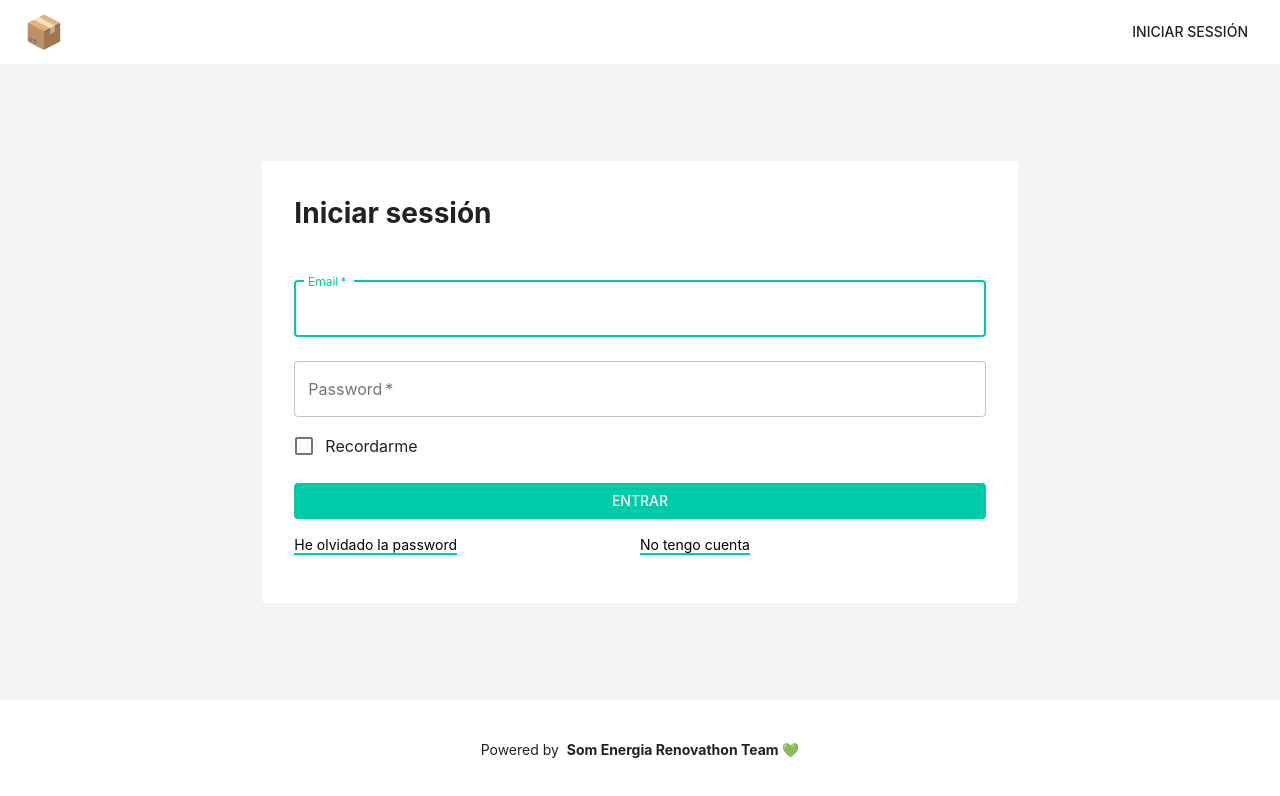
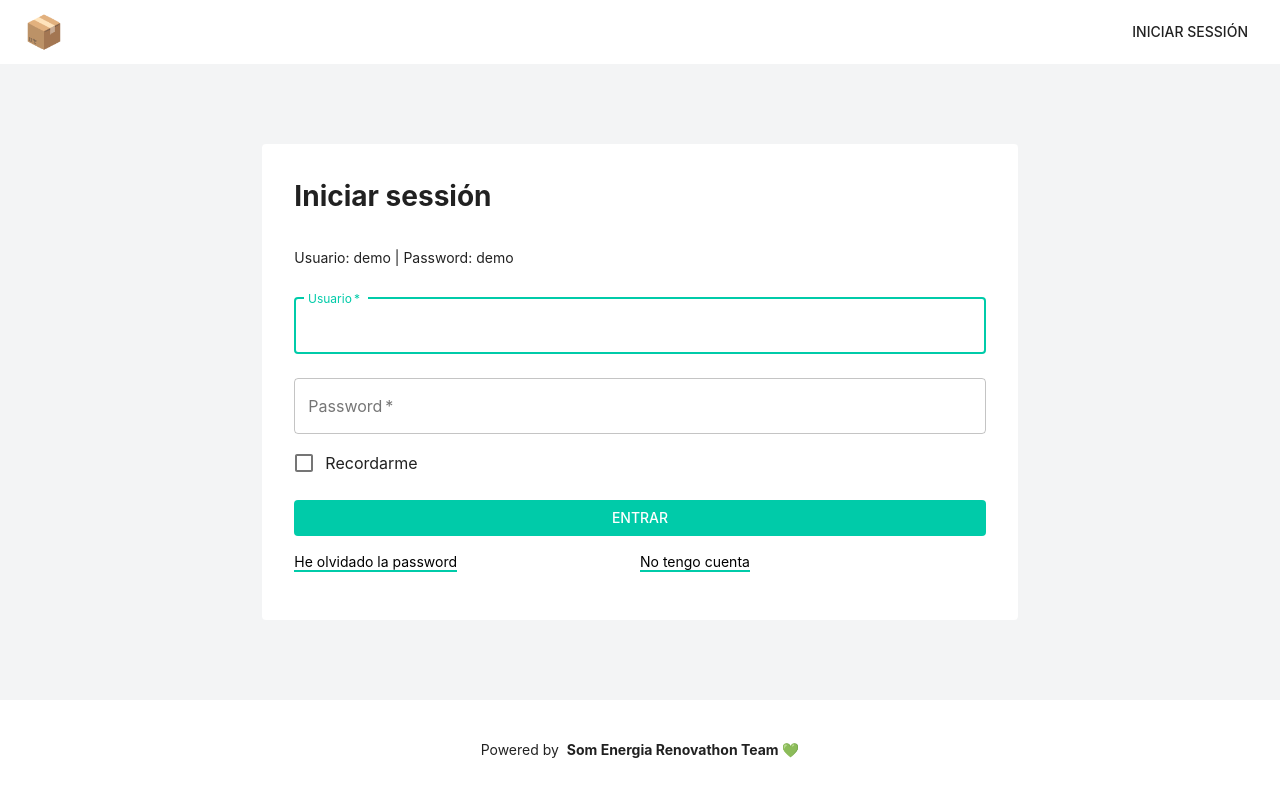
Before and after one commit to dvdriera/cajon-kwh, a Next.js app: page /login in a window 1280 px wide. Shown: the top 796 px of the page. Built offline with nearby package versions, Linux system fonts and the light colour scheme.

Commit message:
added help for login demo

```diff
--- a/pages/login.js
+++ b/pages/login.js
@@ -56,13 +56,17 @@ export default function Login() {
             Iniciar sessión
           </h1>
 
+          <p>
+            Usuario: demo | Password: demo
+          </p>
+
           <form className={styles.form}>
             <TextField
               required
               fullWidth
               autoFocus
               id="email"
-              label="Email"
+              label="Usuario"
               name="email"
               variant="outlined"
               margin="normal"
```
